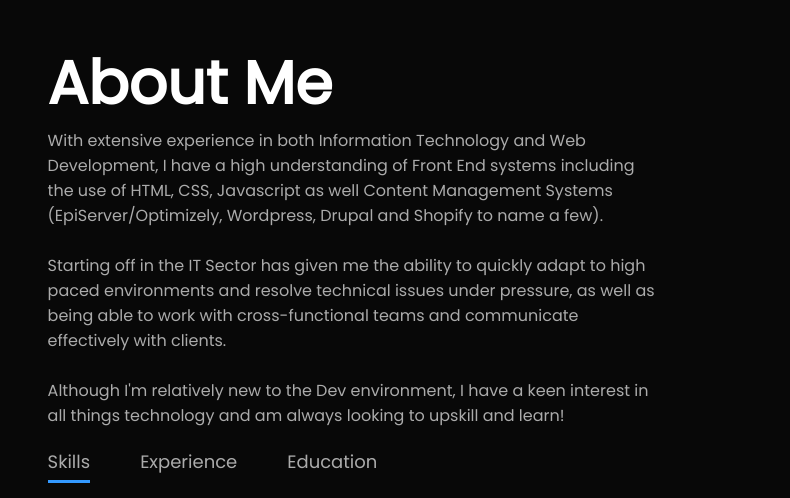
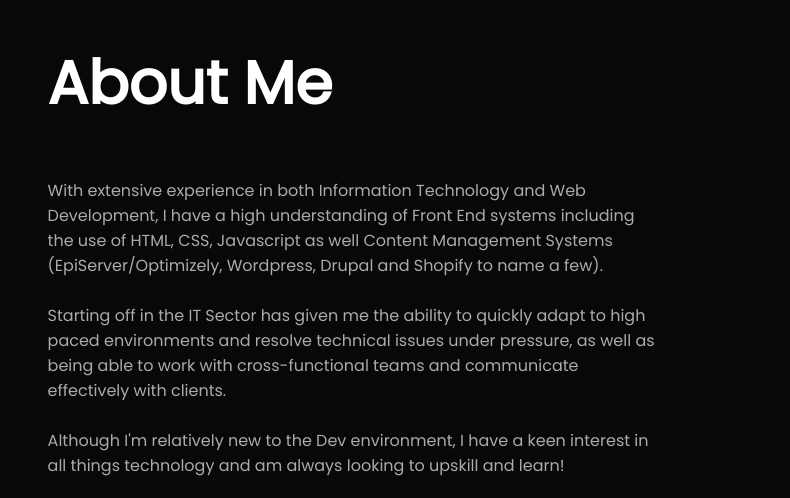
Before and after one commit to chungasda/Portfolio-Website-null, a plain HTML site: page index.html in a window 1280 px wide. Shown: the part 802-1300 px from the top of the page, 490-1280 px from the left. Drawn offline with Linux system fonts and the light colour scheme; a web font is replaced by a local one.

Commit message:
5th change

```diff
--- a/index.html
+++ b/index.html
@@ -41,11 +41,11 @@
                 <img src="images/coding.png">
             </div>
             <div class="about-col-2">
-                <h1 class="sub-title">About Me</h1>
+                <h1 class="sub-title">About Me</h1><br><br>
                 <p>With extensive experience in both Information Technology and Web Development, I have a high understanding of Front End systems including the use of HTML, CSS, Javascript as well Content Management Systems (EpiServer/Optimizely, Wordpress, Drupal and Shopify to name a few). <br><br>
                 Starting off in the IT Sector has given me the ability to quickly adapt to high paced environments and resolve technical issues under pressure, as well as being able to work with cross-functional teams and communicate effectively with clients.
 
-                <br><br>Although I'm relatively new to the Dev environment, I have a keen interest in all things technology and am always looking to upskill and learn!</p>
+                <br><br>Although I'm relatively new to the Dev environment, I have a keen interest in all things technology and am always looking to upskill and learn!</p><br><br>
 
                 <div class="tab-titles">
                     <p class="tab-links active-link" onclick="opentab('skills')">Skills</p>
```
